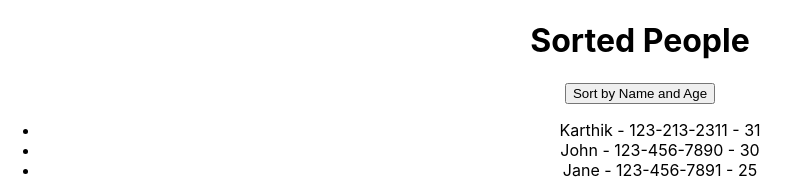
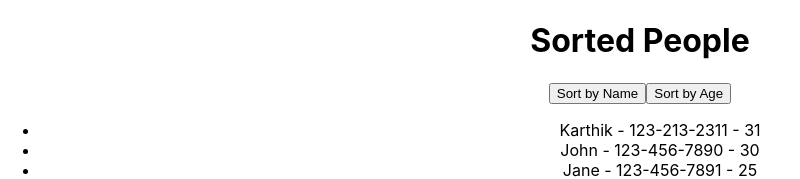
Before and after one commit to veloukarthik/react-redux-tutorial, a React (Create React App) app: page / in a window 1280 px wide. Shown: the top 179 px of the page, without its empty margins (0-800 px from the left). Built offline with nearby package versions, Linux system fonts and the light colour scheme.

Commit message:
sort by age added

```diff
--- a/src/Components/sortData/index.tsx
+++ b/src/Components/sortData/index.tsx
@@ -20,10 +20,15 @@ const SortData = () => {
 
     const sortPeople = () => {
         const sorted = [...people].sort((a, b) => {
-            console.log("a value", a);
-            console.log("b value", b);
             if (a.name < b.name) return -1;
             if (a.name > b.name) return 1;
+            return 0;
+        });
+        setSortedPeople(sorted);
+    };
+
+    const sortAge = () => {
+        const sorted = [...people].sort((a, b) => {
             if (a.age < b.age) return -1;
             if (a.age > b.age) return 1;
             return 0;
@@ -34,7 +39,8 @@ const SortData = () => {
     return (
         <div>
             <h1>Sorted People</h1>
-            <button onClick={sortPeople}>Sort by Name and Age</button>
+            <button onClick={sortPeople}>Sort by Name</button>
+            <button onClick={sortAge}>Sort by Age</button>
             <ul>
                 {sortedPeople.map((person, index) => {
                     return (
```
